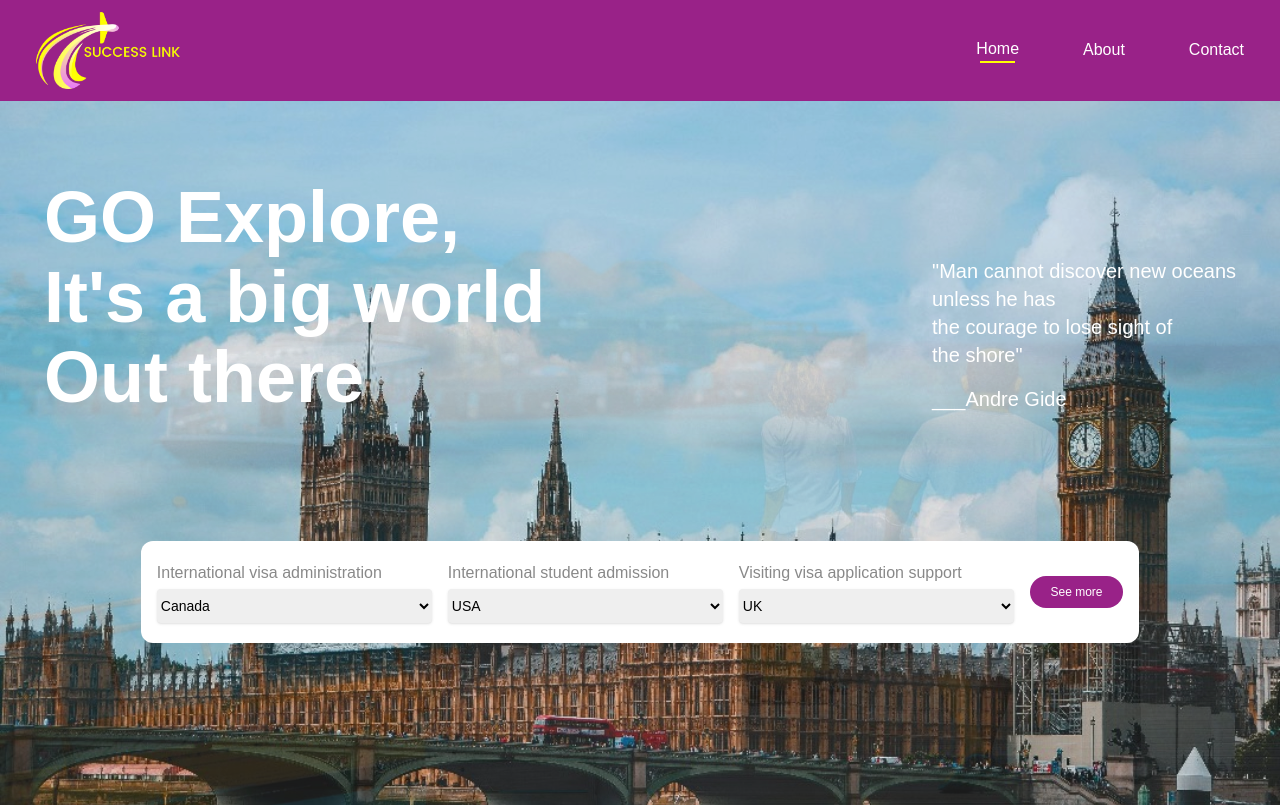
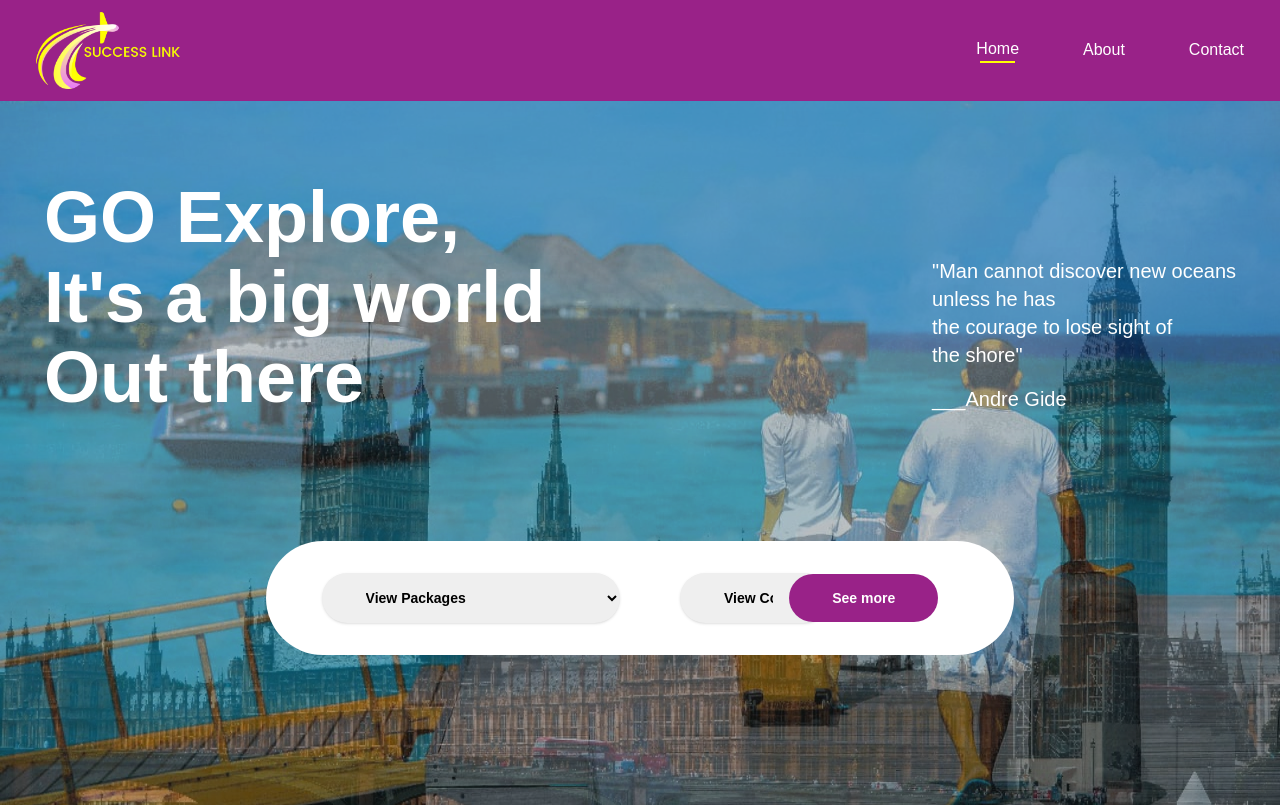
Before and after one commit to WilsonAdedamola/successlink, a React (Create React App) app: page / in a window 1280 px wide. Built offline with nearby package versions, Linux system fonts and the light colour scheme.

Commit message:
redesigned homepage form

```diff
--- a/src/index.css
+++ b/src/index.css
@@ -63,7 +63,7 @@ nav a.active::after {
   background-size: cover;
   background-position: center;
   min-height: calc(100vh - 6rem);
-  animation: change 30s infinite ease-in-out;
+  animation: change 50s infinite ease-in-out;
 }
 
 @keyframes change{
--- a/src/pages/Home.js
+++ b/src/pages/Home.js
@@ -1,17 +1,16 @@
 import { useState } from "react";
 import Packages from "../components/Packages";
-import {useSelector} from 'react-redux'
+import { useSelector } from "react-redux";
 import Contact from "./Contact";
 
 const Home = () => {
   const [showPackages, setShowPackages] = useState(false);
 
-  const {value} = useSelector((state)=> state.contact)
-
+  const { value } = useSelector((state) => state.contact);
 
   return (
     <>
-      {showPackages && <Packages setShowPackages={setShowPackages}/>}
+      {showPackages && <Packages setShowPackages={setShowPackages} />}
       {value && <Contact />}
       <div
         className={
@@ -30,46 +29,35 @@ const Home = () => {
             <span className="mt-4">___Andre Gide</span>
           </p>
         </div>
-        <div className="flex flex-col items-center gap-4 justify-between rounded-xl mt-7 bg-white px-5 py-5 md:px-4 md:mt-32 md:flex-row lg:max-w-[80%] mx-auto 2xl:mt-60">
-          <div className="flex flex-col items-start w-full">
-            <p className="text-[#898989] mb-1 text-xs xl:text-base">
-              International visa administration
-            </p>
-            <select className="shadow rounded w-full py-2 text-black text-sm">
-              <option value="Canada">Canada</option>
-              <option value="USA">USA</option>
-              <option value="UK">UK</option>
-              <option value="Australia">Australia</option>
+        <div className="flex flex-col items-center gap-5 md:gap-10 justify-between rounded-3xl mt-7 bg-white py-6 lg:py-8 px-4 md:mt-32 md:rounded-full md:flex-row lg:max-w-[60%] mx-auto 2xl:mt-60">
+          <div className="flex flex-col items-center font-bold w-full md:ml-10">
+            <select className="shadow w-full py-3 md:py-4 px-2 md:px-10 text-black text-sm rounded-full">
+              <option value="">View Packages</option>
+              <option value="">International visa administration</option>
+              <option value="">
+                Family/individual tourist visa for holiday
+              </option>
+              <option value="">International student admission</option>
+              <option value="">International religious holidays</option>
             </select>
           </div>
 
-          <div className="flex flex-col items-start w-full">
-            <p className="text-[#898989] mb-1 text-xs xl:text-base">
-              International student admission
-            </p>
-            <select className="shadow rounded w-full py-2 text-black text-sm">
-              <option value="USA">USA</option>
-              <option value="Canada">Canada</option>
-              <option value="UK">UK</option>
-              <option value="Australia">Australia</option>
-            </select>
-          </div>
-
-          <div className="flex flex-col items-start w-full">
-            <p className="text-[#898989] mb-1 text-xs xl:text-base">
-              Visiting visa application support
-            </p>
-            <select className="shadow rounded w-full py-2 text-black text-sm">
-              <option value="UK">UK</option>
+          <div className="flex flex-col items-center justify-center font-bold gap-4 md:gap-0 w-full md:flex-row md:mr-10">
+            <select className="shadow md:rounded-tl-full md:rounded-bl-full w-full md:w-[50%] py-3 md:py-4 px-2 md:px-10 text-black text-sm rounded-full">
+              <option value="">View Countries</option>
               <option value="Canada">Canada</option>
               <option value="USA">USA</option>
               <option value="Australia">Australia</option>
             </select>
+            <div className="bg-[#992288] rounded-full py-2 md:py-3 w-full md:-ml-10 md:w-[50%]">
+              <button
+                onClick={() => setShowPackages(true)}
+                className="text-sm rounded-full w-full"
+              >
+                See more
+              </button>
+            </div>
           </div>
-
-          <button onClick={()=>setShowPackages(true)} className="bg-[#992288] text-xs p-2 rounded-3xl w-full max-w-[6rem] md:w-72">
-            See more
-          </button>
         </div>
       </div>
     </>
```
